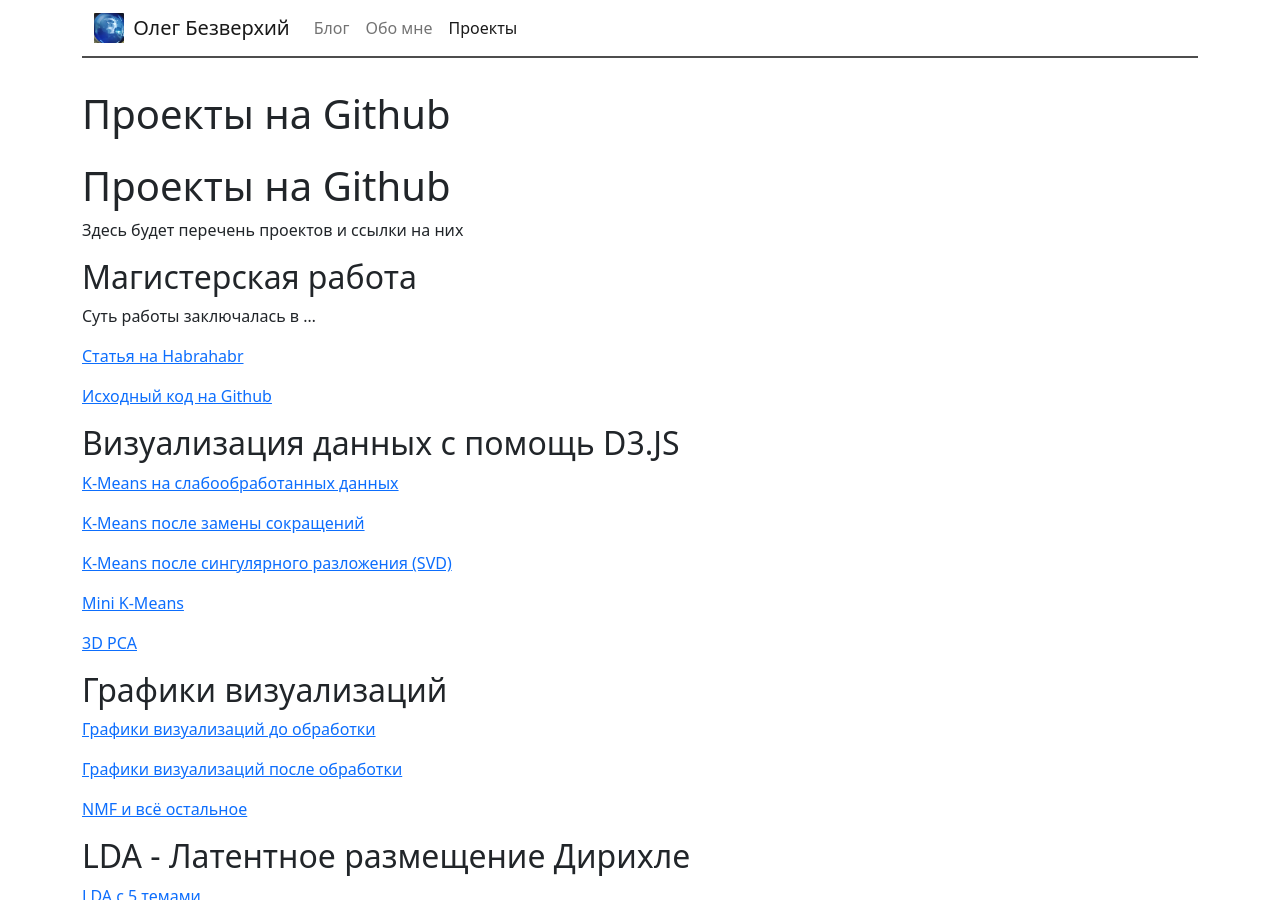
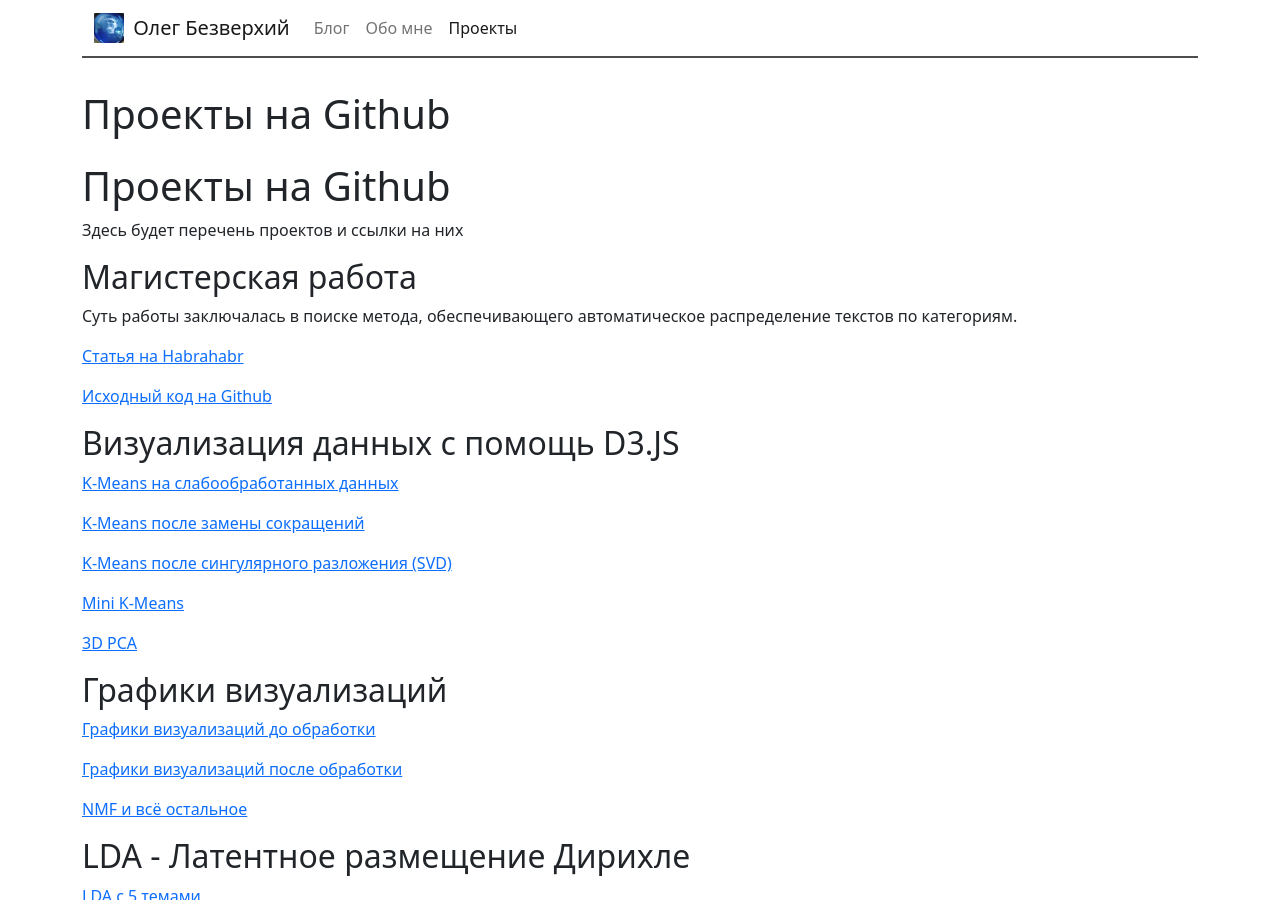
Before and after one commit to OlegBezverhii/olegbezverhii.github.io, a Jekyll site: the page built from anypages/project.md, in a window 1280 px wide and 900 px high. Built offline with Jekyll 4.4.1, drawn with Linux system fonts in a browser that asks for light colours; our own code applies the rules of GitHub Pages for plain Markdown files.

Commit message:
Update project.md

```diff
--- a/anypages/project.md
+++ b/anypages/project.md
@@ -9,7 +9,7 @@ permalink: /project/
 
 ## Магистерская работа
 
-Суть работы заключалась в ...
+Суть работы заключалась в поиске метода, обеспечивающего автоматическое распределение текстов по категориям.
 
 [Статья на Habrahabr](https://habr.com/ru/post/346206/)
 
```
